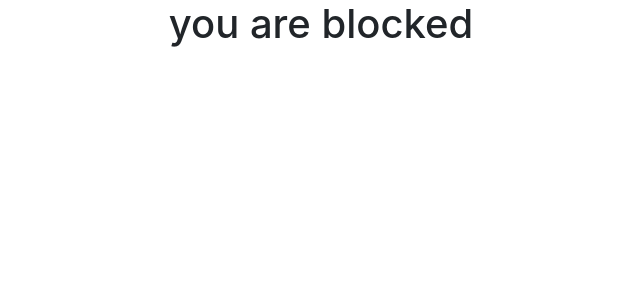
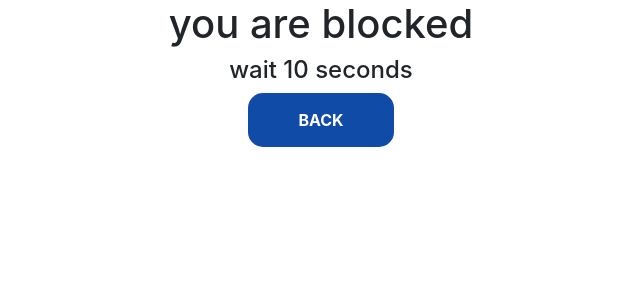
Before and after one commit to K0sstt/authorization, a PHP site: page /templates/block.php in a window 1280 px wide. Shown: the top 300 px of the page, without its empty margins (319-959 px from the left). Run offline with PHP 8.4, Linux system fonts and the light colour scheme.

Commit message:
restructured Blocker.php; improve design;

```diff
--- a/templates/block.php
+++ b/templates/block.php
@@ -8,6 +8,8 @@
   <!-- Bootstrap CSS -->
   <link rel="stylesheet" href="https://stackpath.bootstrapcdn.com/bootstrap/4.1.3/css/bootstrap.min.css" integrity="sha384-MCw98/SFnGE8fJT3GXwEOngsV7Zt27NXFoaoApmYm81iuXoPkFOJwJ8ERdknLPMO" crossorigin="anonymous">
 
+  <link rel="stylesheet" href="style.css">
+
   <title>Hello, world!</title>
 </head>
 <body>
@@ -15,8 +17,20 @@
   <div class="container">
     <div class="row">
       <div class="col-4"></div>
+      <div class="col-4">
+        <div class="d-flex justify-content-center">
+          <h1>you are blocked</h1>
+        </div>
+        <div class="d-flex justify-content-center">
+          <h4>wait 10 seconds</h4>
+        </div>
+      </div>
+      <div class="col-4"></div>
+    </div>
+    <div class="row">
+      <div class="col-4"></div>
       <div class="col-4 d-flex justify-content-center">
-			<h1>you are blocked</h1>
+        <a href="../index.php">BACK</a>
       </div>
       <div class="col-4"></div>
     </div>
--- a/templates/style.css
+++ b/templates/style.css
@@ -1,3 +1,22 @@
+/*auth.php*/
 form {
 	margin-top: 150px;
 }
+
+/*block.php*/
+a {
+	background-color: #104BA8;
+	border-radius: 15px;
+	display: block;
+	color: white;
+	padding: 15px 50px;
+	transition: 1.1s;
+	font-weight: bold;
+}
+
+a:hover {
+	background-color: #0E0873;
+	color: #FE7F01;
+	text-decoration: none;
+	transition: 1.1s;
+}
```
Also changed, not shown: app/Blocker.php (added, +32 -0 lines), app/validator.php (+6 -6 lines), index.php (+15 -14 lines). Lines whose indentation alone changed are shown as unchanged.
